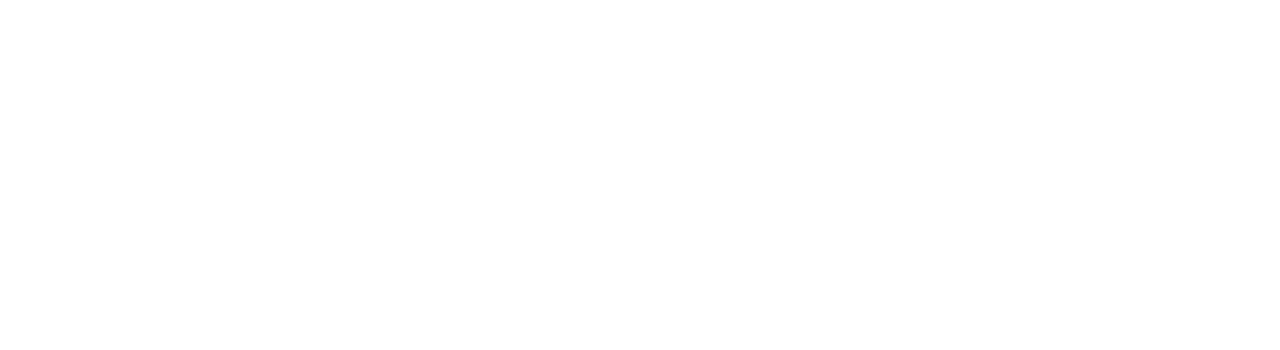
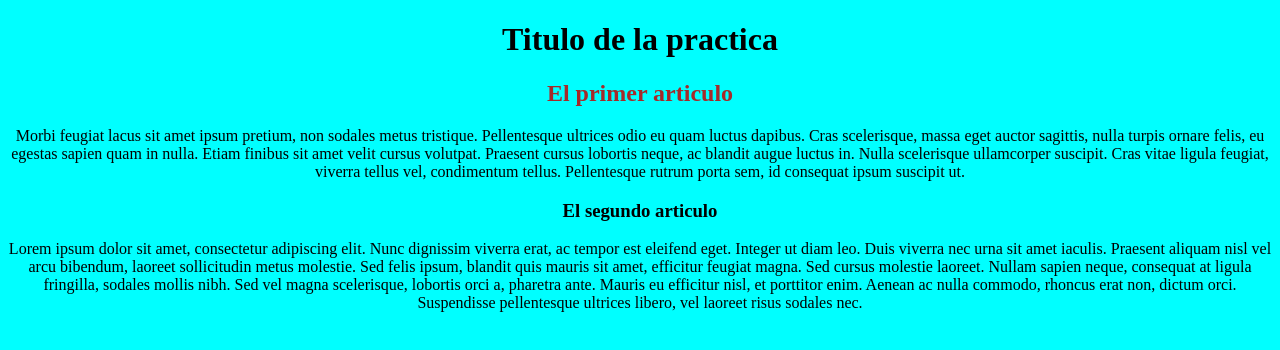
Before and after one commit to Toonyy44/Periodico, a plain HTML site: page salud.html in a window 1280 px wide. Drawn offline with Linux system fonts and the light colour scheme.

Commit message:
octavo commit

```diff
--- a/salud.html
+++ b/salud.html
@@ -2,10 +2,23 @@
 <html lang="">
   <head>
     <meta charset="utf-8">
+    <link href="estilos.css" rel="stylesheet" type="text/css">
     <title></title>
   </head>
   <body>
-    <header></header>
+    <header><h1>Titulo de la practica</h1></header>
+    <section>
+      <article>
+        <h2>El primer articulo</h2>
+        <p>Morbi feugiat lacus sit amet ipsum pretium, non sodales metus tristique. Pellentesque ultrices odio eu quam luctus dapibus. Cras scelerisque, massa eget auctor sagittis, nulla turpis ornare felis, eu egestas sapien quam in nulla. Etiam finibus sit amet velit cursus volutpat. Praesent cursus lobortis neque, ac blandit augue luctus in. Nulla scelerisque ullamcorper suscipit. Cras vitae ligula feugiat, viverra tellus vel, condimentum tellus. Pellentesque rutrum porta sem, id consequat ipsum suscipit ut.</p>
+      </article>
+    </section>
+    <section>
+      <article>
+        <h3>El segundo articulo</h3>
+        <p>Lorem ipsum dolor sit amet, consectetur adipiscing elit. Nunc dignissim viverra erat, ac tempor est eleifend eget. Integer ut diam leo. Duis viverra nec urna sit amet iaculis. Praesent aliquam nisl vel arcu bibendum, laoreet sollicitudin metus molestie. Sed felis ipsum, blandit quis mauris sit amet, efficitur feugiat magna. Sed cursus molestie laoreet. Nullam sapien neque, consequat at ligula fringilla, sodales mollis nibh. Sed vel magna scelerisque, lobortis orci a, pharetra ante. Mauris eu efficitur nisl, et porttitor enim. Aenean ac nulla commodo, rhoncus erat non, dictum orci. Suspendisse pellentesque ultrices libero, vel laoreet risus sodales nec.</p>
+      </article>
+    </section>
     <main></main>
     <footer></footer>
   </body>
```
Also changed, not shown: sociedad.html (+12 -0 lines), tecnologia.html (added, +12 -0 lines).
